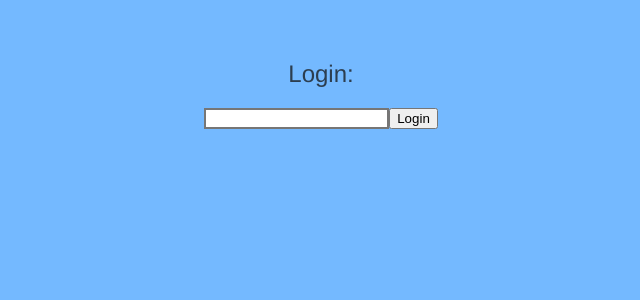
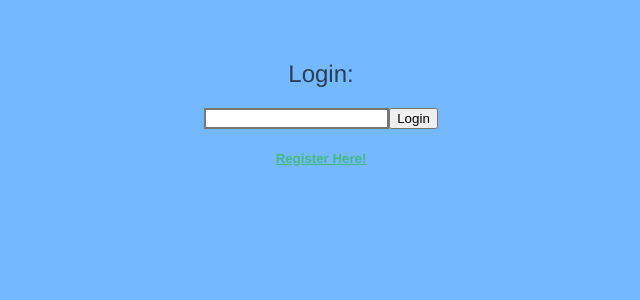
Before and after one commit to AlexanderSix/chatty-catty, a Vue app: page /#/login in a window 1280 px wide. Shown: the top 300 px of the page, without its empty margins (319-959 px from the left). Built offline with nearby package versions, Linux system fonts and the light colour scheme.

Commit message:
Adds a link to kick off the register sequence

```diff
--- a/src/components/Login.vue
+++ b/src/components/Login.vue
@@ -3,6 +3,8 @@
     <h2>Login:</h2>
     <input type="email">
     <button @click.prevent="login()">Login</button>
+
+    <h5><router-link to="/register">Register Here!</router-link></h5>
   </div>
 </template>
 
--- a/src/router/index.js
+++ b/src/router/index.js
@@ -9,7 +9,8 @@ const router = new Router({
   routes: [
     { path: '/', name: 'CatContainer', component: CatContainer },
     { path: '/login', name: 'Login', component: Login },
-    { path: '/logout', name: 'Logout', component: Login }
+    { path: '/logout', name: 'Logout', component: Login },
+    { path: '/register', name: 'CatContainer', component: CatContainer }
   ]
 })
 
@@ -21,6 +22,7 @@ router.beforeEach((to, from, next) => {
   // page is closed, the login will be valid (until
   // logged out intentionally)
   let loginToken = localStorage.getItem('logintoken')
+  let registeredToken = localStorage.getItem('registeredtoken')
 
   // If the router is going to login, continue there
   if (to.path === '/login') {
@@ -35,7 +37,11 @@ router.beforeEach((to, from, next) => {
   }
 
   if (loginToken === "" || loginToken === undefined || loginToken === null) {
-    next('/login')
+    if (registeredToken === 'registered') {
+      next('/login')
+    } else {
+      next()
+    }
   } else {
     next()
   }
```
